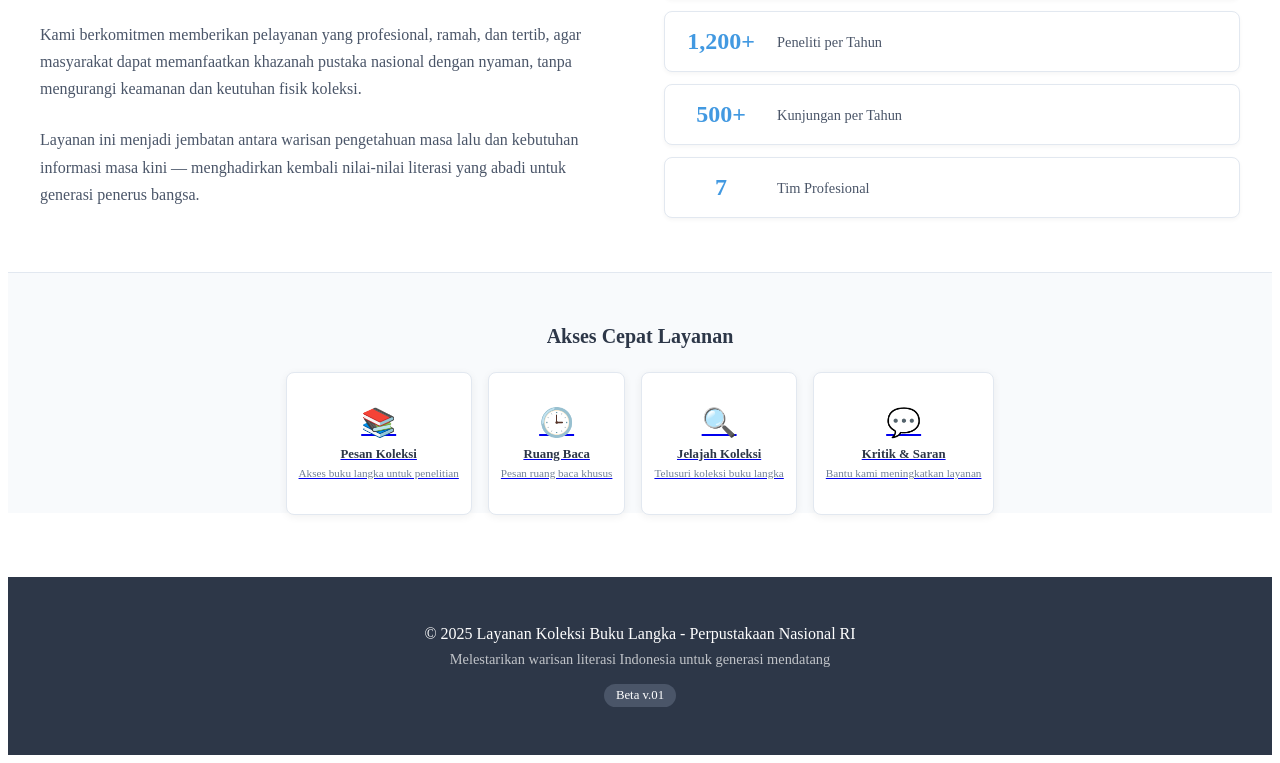
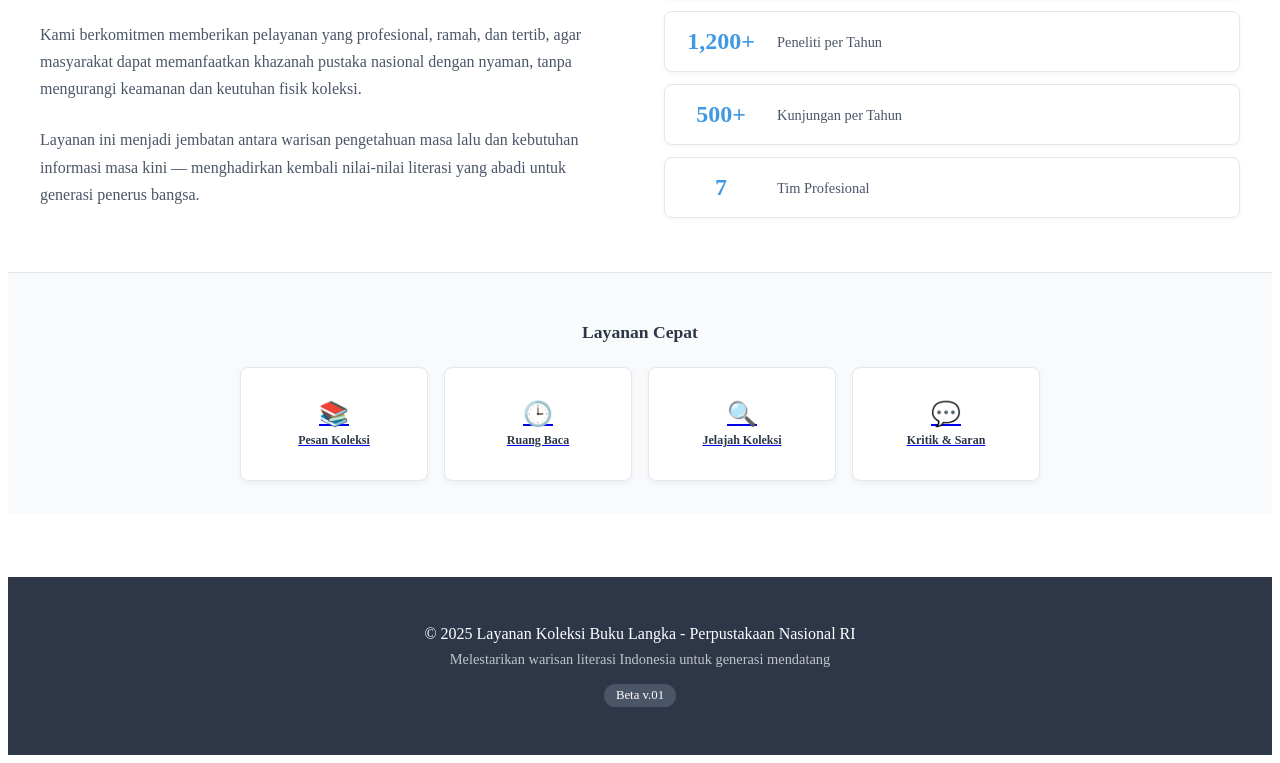
Before and after one commit to aditya-tn/perpustakaan-buku-langka-pusat, a Next.js app: page /profil in a window 1280 px wide. Shown: the part 797-1560 px from the top of the page. Built offline with nearby package versions, Linux system fonts and the light colour scheme.

Commit message:
Update QuickActions.js

```diff
--- a/components/profil/QuickActions.js
+++ b/components/profil/QuickActions.js
@@ -1,66 +1,59 @@
-// components/profil/QuickActions.js - COMPACT HORIZONTAL VERSION
+// components/profil/QuickActions.js - SUPER COMPACT MOBILE
 import Link from 'next/link'
 
-const ActionItem = ({ icon, title, description, link, isMobile }) => (
+const ActionItem = ({ icon, title, link, isMobile }) => (
   <Link href={link} passHref>
     <a style={{
       textDecoration: 'none',
-      flex: 1,
-      minWidth: isMobile ? '120px' : '150px'
+      display: 'block'
     }}>
       <div style={{
         backgroundColor: 'white',
-        padding: isMobile ? '0.75rem 0.5rem' : '1rem 0.75rem',
+        padding: isMobile ? '0.6rem 0.4rem' : '1rem 0.75rem',
         borderRadius: '8px',
-        boxShadow: '0 2px 8px rgba(0,0,0,0.06)',
+        boxShadow: '0 2px 6px rgba(0,0,0,0.05)',
         transition: 'all 0.3s ease',
         cursor: 'pointer',
         border: '1px solid #e2e8f0',
         textAlign: 'center',
-        height: '100%',
+        height: isMobile ? '65px' : '80px',
         display: 'flex',
         flexDirection: 'column',
         alignItems: 'center',
         justifyContent: 'center',
-        gap: '0.5rem'
+        gap: isMobile ? '0.2rem' : '0.5rem'
       }}
       onMouseEnter={(e) => {
+        if (!isMobile) {
           e.target.style.transform = 'translateY(-2px)'
-        e.target.style.boxShadow = '0 4px 12px rgba(66, 153, 225, 0.15)'
+          e.target.style.boxShadow = '0 4px 12px rgba(66, 153, 225, 0.12)'
           e.target.style.borderColor = '#4299e1'
+        }
       }}
       onMouseLeave={(e) => {
+        if (!isMobile) {
           e.target.style.transform = 'translateY(0)'
-        e.target.style.boxShadow = '0 2px 8px rgba(0,0,0,0.06)'
+          e.target.style.boxShadow = '0 2px 6px rgba(0,0,0,0.05)'
           e.target.style.borderColor = '#e2e8f0'
+        }
       }}
       >
         <div style={{
-          fontSize: isMobile ? '1.5rem' : '1.75rem',
-          color: '#4299e1'
+          fontSize: isMobile ? '1.25rem' : '1.5rem',
+          color: '#4299e1',
+          lineHeight: '1'
         }}>
           {icon}
         </div>
-        <div>
-          <h4 style={{
+        <span style={{
           color: '#2d3748',
-            margin: '0 0 0.25rem 0',
           fontWeight: '600',
-            fontSize: isMobile ? '0.75rem' : '0.8rem',
-            lineHeight: '1.2'
+          fontSize: isMobile ? '0.65rem' : '0.75rem',
+          lineHeight: '1.1',
+          textAlign: 'center'
         }}>
           {title}
-          </h4>
-          <p style={{
-            color: '#718096',
-            margin: 0,
-            lineHeight: '1.3',
-            fontSize: isMobile ? '0.65rem' : '0.7rem',
-            display: isMobile ? 'none' : 'block'
-          }}>
-            {description}
-          </p>
-        </div>
+        </span>
       </div>
     </a>
   </Link>
@@ -68,80 +61,49 @@ const ActionItem = ({ icon, title, description, link, isMobile }) => (
 
 export default function QuickActions({ isMobile }) {
   const actions = [
-    {
-      icon: "📚",
-      title: "Pesan Koleksi",
-      description: "Akses buku langka untuk penelitian",
-      link: "/layanan"
-    },
-    {
-      icon: "🕒",
-      title: "Ruang Baca",
-      description: "Pesan ruang baca khusus",
-      link: "/layanan"
-    },
-    {
-      icon: "🔍",
-      title: "Jelajah Koleksi",
-      description: "Telusuri koleksi buku langka",
-      link: "/koleksi"
-    },
-    {
-      icon: "💬",
-      title: "Kritik & Saran",
-      description: "Bantu kami meningkatkan layanan",
-      link: "/kritik-saran"
-    }
+    { icon: "📚", title: "Pesan Koleksi", link: "/layanan" },
+    { icon: "🕒", title: "Ruang Baca", link: "/layanan" },
+    { icon: "🔍", title: "Jelajah Koleksi", link: "/koleksi" },
+    { icon: "💬", title: "Kritik & Saran", link: "/kritik-saran" }
   ]
 
   return (
     <section style={{
-      padding: isMobile ? '1.5rem 1rem' : '2rem 2rem',
+      padding: isMobile ? '1.25rem 0.75rem' : '2rem 2rem',
       backgroundColor: '#f8fafc',
       borderTop: '1px solid #e2e8f0'
     }}>
-      <div style={{ maxWidth: '1000px', margin: '0 auto' }}>
+      <div style={{
+        maxWidth: '800px',
+        margin: '0 auto',
+        width: '100%'
+      }}>
         <h3 style={{
           textAlign: 'center',
           color: '#2d3748',
-          marginBottom: isMobile ? '1rem' : '1.5rem',
-          fontSize: isMobile ? '1rem' : '1.25rem',
+          marginBottom: isMobile ? '0.75rem' : '1.5rem',
+          fontSize: isMobile ? '0.9rem' : '1.1rem',
           fontWeight: '600'
         }}>
-          Akses Cepat Layanan
+          Layanan Cepat
         </h3>
 
         <div style={{
-          display: 'flex',
-          justifyContent: 'center',
+          display: 'grid',
+          gridTemplateColumns: isMobile ? 'repeat(2, 1fr)' : 'repeat(4, 1fr)',
           gap: isMobile ? '0.5rem' : '1rem',
-          alignItems: 'stretch',
-          flexWrap: 'wrap'
+          alignItems: 'stretch'
         }}>
           {actions.map((action, index) => (
             <ActionItem
               key={index}
               icon={action.icon}
               title={action.title}
-              description={action.description}
               link={action.link}
               isMobile={isMobile}
             />
           ))}
         </div>
-
-        {/* Mobile description */}
-        {isMobile && (
-          <p style={{
-            textAlign: 'center',
-            color: '#718096',
-            fontSize: '0.7rem',
-            marginTop: '0.75rem',
-            lineHeight: '1.4'
-          }}>
-            Akses layanan pesan koleksi, ruang baca, jelajah koleksi, dan berikan masukan
-          </p>
-        )}
       </div>
     </section>
   )
```
Lines whose indentation alone changed are shown as unchanged.
